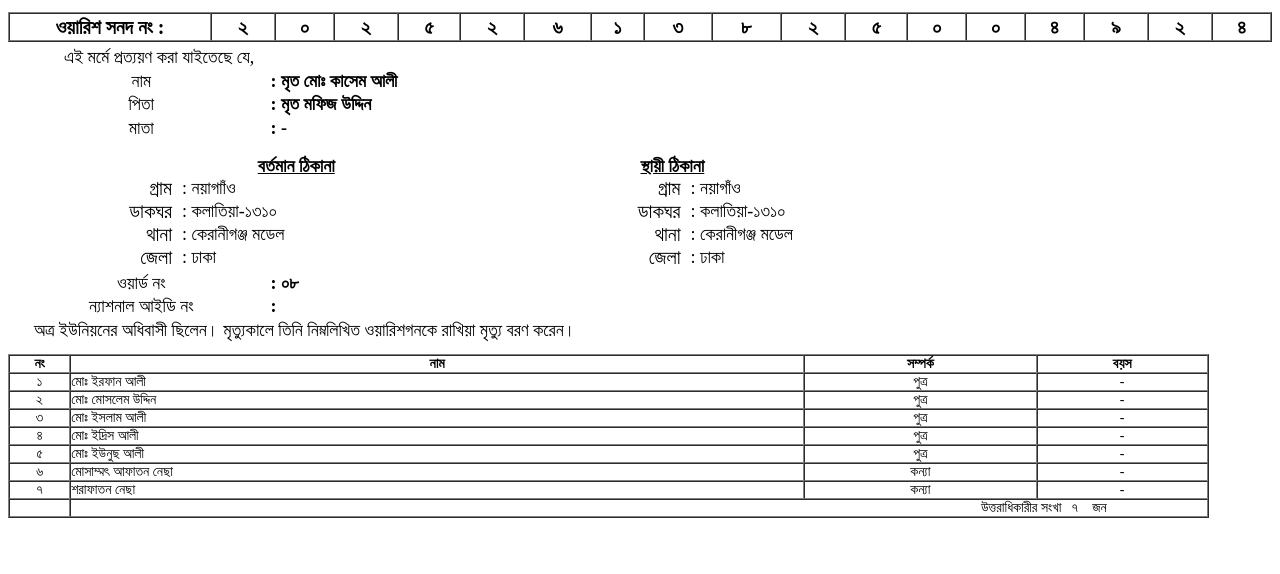
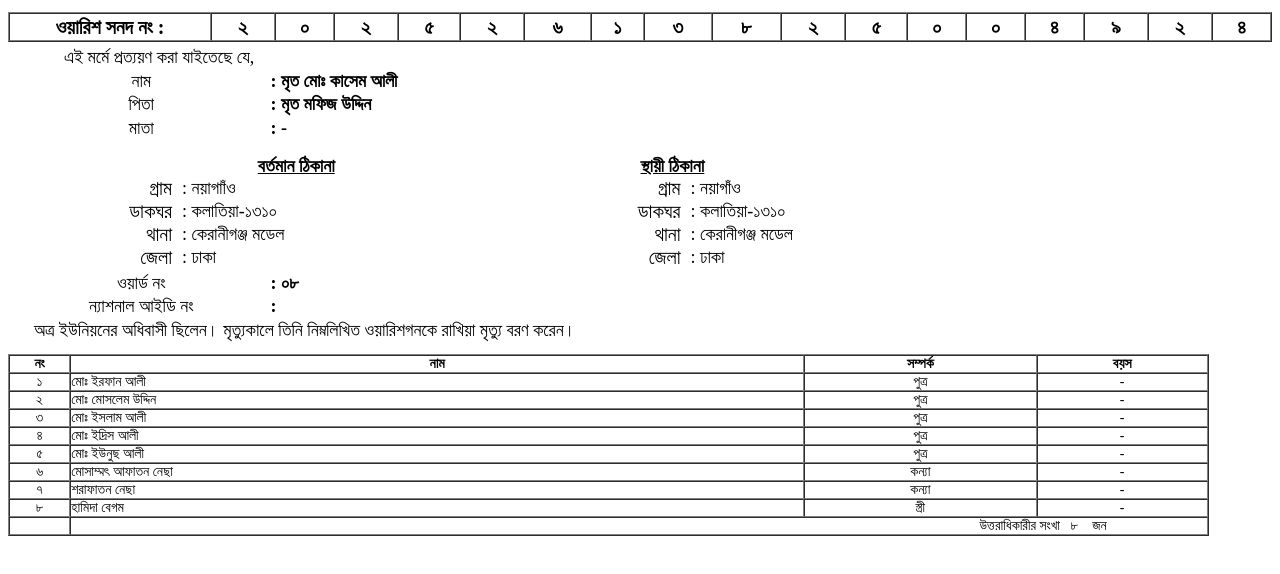
Before and after one commit to kalatiaaup/index.php-onlinetrack-warish_onosondan-tid-20252613825004924, a plain HTML site: page index.html in a window 1280 px wide. Shown: the part 178-752 px from the top of the page. Drawn offline with Linux system fonts and the light colour scheme.

Commit message:
Update index.html

```diff
--- a/index.html
+++ b/index.html
@@ -208,10 +208,16 @@
 						<td style=""> শরাফাতন নেছা</td>
 						<td style="text-align:center;">কন্যা</td>
 						<td style="text-align:center;" >-</td>
+											</tr>
+										<tr>
+						<td style="text-align:center;">৮</td>
+						<td style=""> হামিদা বেগম</td>
+						<td style="text-align:center;">স্ত্রী</td>
+						<td style="text-align:center;" >-</td>
 					</tr>
 															<tr>
 					 <td></td>
-					 <td colspan='3' style="text-align:right;padding-right:100px;">উত্তরাধিকারীর সংখা <span id=''>&nbsp;&nbsp;৭&nbsp;&nbsp;</span>&nbsp;&nbsp;জন</td>
+					 <td colspan='3' style="text-align:right;padding-right:100px;">উত্তরাধিকারীর সংখা <span id=''>&nbsp;&nbsp;৮&nbsp;&nbsp;</span>&nbsp;&nbsp;জন</td>
 					</tr>
 
 
```
